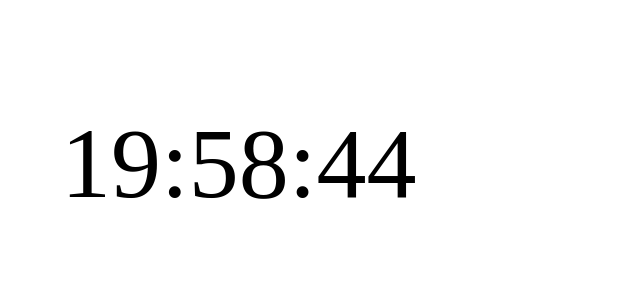
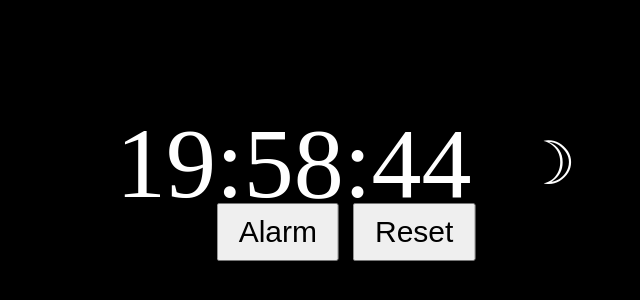
Before and after one commit to sinneith/AlarmClock, a plain HTML site: page index.html in a window 1280 px wide. Shown: the part 168-468 px from the top of the page, without its empty margins (294-934 px from the left). Drawn offline with Linux system fonts and the light colour scheme.

Commit message:
add light/dark mode, alarm button

```diff
--- a/app.js
+++ /dev/null
@@ -1,17 +0,0 @@
-const number = document.getElementById("number");
-const text = document.getElementById("text");
-
-function startTimer() {
-  const now = new Date();
-  let hour = now.getHours();
-  let minute = now.getMinutes();
-  let second = now.getSeconds();
-  let ampm = hour >= 12 ? "" : "AM";
-
-  number.innerText = `${hour < 10 ? `0${hour}` : `${hour}`}:${
-    minute < 10 ? `0${minute}` : `${minute}`
-  }:${second < 10 ? `0${second}` : `${second}`}`;
-  text.innerText = ampm;
-}
-
-window.addEventListener("load", () => setInterval(startTimer, 100));
--- a/index.html
+++ b/index.html
@@ -5,13 +5,28 @@
     <meta http-equiv="X-UA-Compatible" content="IE=edge" />
     <meta name="viewport" content="width=device-width, initial-scale=1.0" />
     <title>watch</title>
-    <link rel="stylesheet" href="style.css" />
-    <script async src="app.js"></script>
+    <link rel="stylesheet" href="css/style.css" />
+    <script async src="js/clock.js"></script>
   </head>
   <body>
-    <div id="watch">
-      <div id="number"></div>
+    <div id="clock">
+      <div id="number">
+        <span id="hour"></span>:<span id="minute"></span>:<span
+          id="second"
+        ></span>
+      </div>
       <div id="text"></div>
+    </div>
+    <div id="button_wrap">
+      <button id="alarm">Alarm</button>
+      <button id="reset">Reset</button>
+    </div>
+    <div id="popup" style="display: none">
+      <span id="close">X</span>
+      <select id="setHour"></select>
+      :
+      <select id="setMinute"></select>
+      <span id="setBtn">done!</span>
     </div>
   </body>
 </html>
--- /dev/null
+++ b/js/clock.js
@@ -0,0 +1,66 @@
+const clock = document.getElementById("clock");
+const hourDiv = document.getElementById("hour");
+const minuteDiv = document.getElementById("minute");
+const secondDiv = document.getElementById("second");
+const text = document.getElementById("text");
+
+//////////
+
+const alarmBtn = document.getElementById("alarm");
+const closeBtn = document.getElementById("close");
+const popup = document.getElementById("popup");
+const setHour = document.getElementById("setHour"); //select
+const setMinute = document.getElementById("setMinute");
+const setBtn = document.getElementById("setBtn");
+
+for (let i = 1; i < 25; i++) {
+  const hourOpt = document.createElement("option");
+  hourOpt.value = String(i).padStart(2, "0");
+  hourOpt.innerText = String(i).padStart(2, "0");
+  setHour.appendChild(hourOpt);
+}
+
+for (let j = 0; j < 60; j++) {
+  const minuteOpt = document.createElement("option");
+  minuteOpt.value = String(j).padStart(2, "0");
+  minuteOpt.innerText = String(j).padStart(2, "0");
+  setMinute.appendChild(minuteOpt);
+}
+
+//////////
+
+function startTimer() {
+  const now = new Date();
+  const hour = String(now.getHours()).padStart(2, "0");
+  const minute = String(now.getMinutes()).padStart(2, "0");
+  const second = String(now.getSeconds()).padStart(2, "0");
+  let ampm;
+  if (hour >= 5 && hour <= 18) {
+    ampm = "☀︎";
+    document.body.style.backgroundColor = "white";
+    clock.style.color = "black";
+  } else {
+    ampm = "☽";
+    document.body.style.backgroundColor = "black";
+    clock.style.color = "white";
+  }
+  hourDiv.innerText = hour;
+  minuteDiv.innerText = minute;
+  secondDiv.innerText = second;
+  text.innerText = ampm;
+}
+
+function setAlarm() {
+  popup.style.display = "none";
+  const alHour = setHour.value;
+  const alMinute = setMinute.value;
+
+  if (hourDiv.innerText === alHour && minuteDiv.innerText === alMinute) {
+    console.log("alarm!");
+  }
+}
+
+setInterval(startTimer, 100);
+alarmBtn.addEventListener("click", () => (popup.style.display = "block"));
+closeBtn.addEventListener("click", () => (popup.style.display = "none"));
+setBtn.addEventListener("click", setAlarm);
--- /dev/null
+++ b/scss/style.scss
@@ -0,0 +1,46 @@
+* {
+  padding: 0;
+  margin: 0;
+}
+body {
+  position: relative;
+  width: 100%;
+  height: 100vh;
+}
+#clock {
+  position: absolute;
+  top: 40%;
+  left: 50%;
+  transform: translate(-50%, -40%);
+  width: 460px;
+  display: flex;
+  justify-content: space-between;
+  align-items: center;
+  font-size: 100px;
+  #text {
+    font-size: 60px;
+  }
+}
+#popup {
+  background-color: #fff;
+  width: 500px;
+  height: 500px;
+  position: absolute;
+  top: 40%;
+  left: 50%;
+  transform: translate(-50%, -40%);
+}
+#button_wrap {
+  position: absolute;
+  top: 50%;
+  left: 50%;
+  transform: translate(-50%, -50%);
+  button {
+    cursor: pointer;
+    font-size: 30px;
+    padding: 10px 20px;
+    &:first-child {
+      margin-right: 10px;
+    }
+  }
+}
```
Also changed, not shown: css/style.css (added), style.css (deleted), 1 other file.
